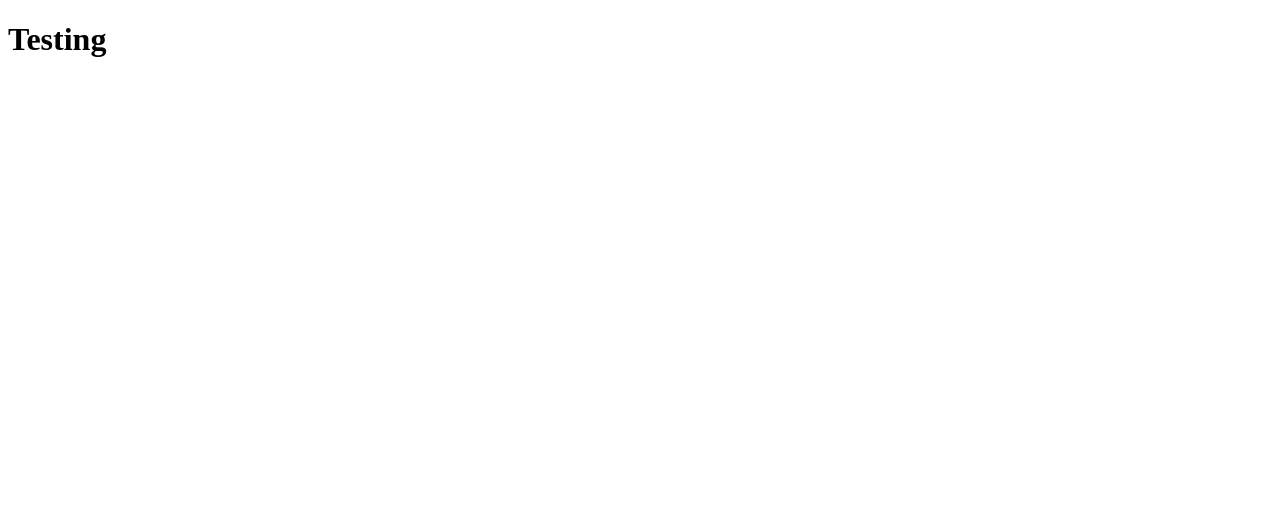
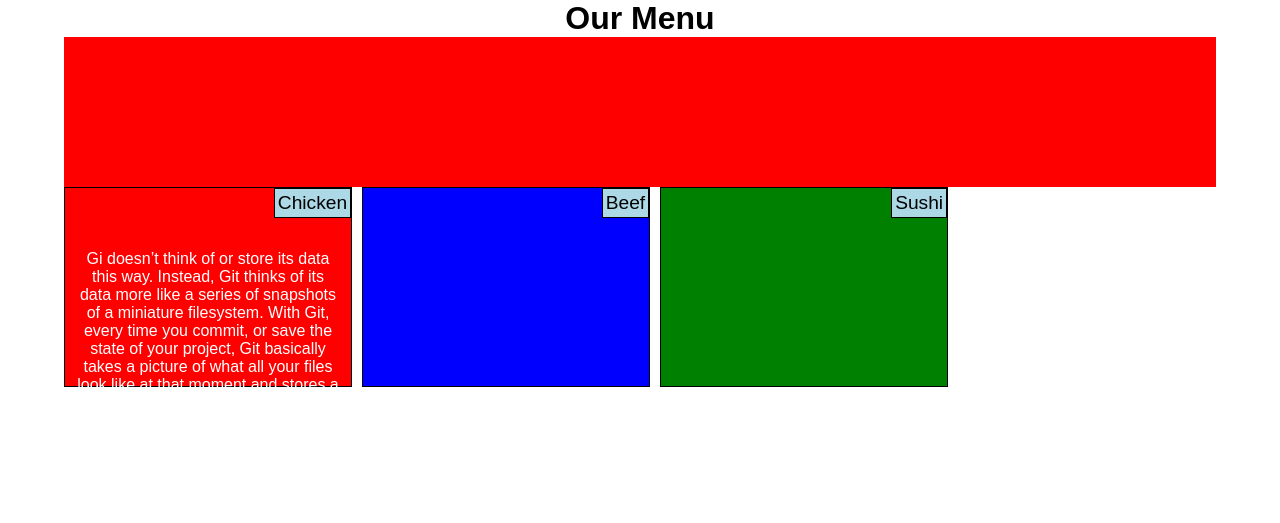
Before and after one commit to DrewChambs/coursera-web, a plain HTML site: page index.html in a window 1280 px wide. Drawn offline with Linux system fonts and the light colour scheme.

Commit message:
updating css

```diff
--- a/css/mod2.css
+++ b/css/mod2.css
@@ -0,0 +1,61 @@
+
+
+* {
+  box-sizing: border-box;
+  margin: 0;
+  padding: 0;
+}
+html {
+  font-family: Arial, Helvetica, monospace;
+}
+h1 {
+  text-align: center;
+}
+p {
+  margin-top: 50px;
+}
+.main-section {
+  margin-top: 250px;
+  margin: 0 auto;
+  width: 90%;
+  background: red;
+  padding-top: 150px;
+}
+.main_div {
+  width: 25%;
+  height: 200px;
+  color: white;
+  text-align: center;
+  border: 1px solid black;
+  padding: 1%;
+}
+.chicken {
+  position: relative;
+  background-color: red;
+  float: left;
+  width: 25%;
+  margin-right: 10px;
+}
+.beef {
+  position: relative;
+  background-color: blue;
+  float: left;
+  width: 25%;
+  margin-right: 10px;
+}
+.sushi {
+  position: relative;
+  background-color: green;
+  float: left;
+  width: 25%;
+}
+.logo {
+  position: absolute;
+  top: 0;
+  right: 0;
+  border: 1px solid black;
+  font-size: 1.2em;
+  background: lightblue;
+  color: black;
+  padding: 1%;
+}
--- a/index.html
+++ b/index.html
@@ -4,9 +4,40 @@
     <meta charset="utf-8">
     <meta name="viewport" content="width=device-width, initial-scale=1.0">
     <title>Coursera Web Class</title>
+    <link rel="stylesheet" href="/css/mod2.css">
   </head>
   <body>
-  <h1>Testing</h1>
+  <h1>Our Menu</h1>
+  <section class="main-section">
 
+    <div class="main_div chicken">
+      <div class="logo">
+          Chicken
+      </div>
+      <p>Gi doesn’t think of or store its data this way.
+        Instead, Git thinks of its data more like a series
+        of snapshots of a miniature filesystem. With Git,
+        every time you commit, or save the state of your
+        project, Git basically takes a picture of what all
+        your files look like at that moment and stores a
+        reference to that snapshot. To be efficient, if
+        files have not changed, Git doesn’t store the file
+        again, just a link to the previous identical file
+        it has already stored. Git thinks about its data more
+        like a stream of snapshots.
+      </p>
+
+    </div>
+    <div class="main_div beef">
+      <div class="logo">
+          Beef
+      </div>
+    </div>
+    <div class="main_div sushi">
+      <div class="logo">
+          Sushi
+      </div>
+    </div>
+</section>
   </body>
 </html>
```
